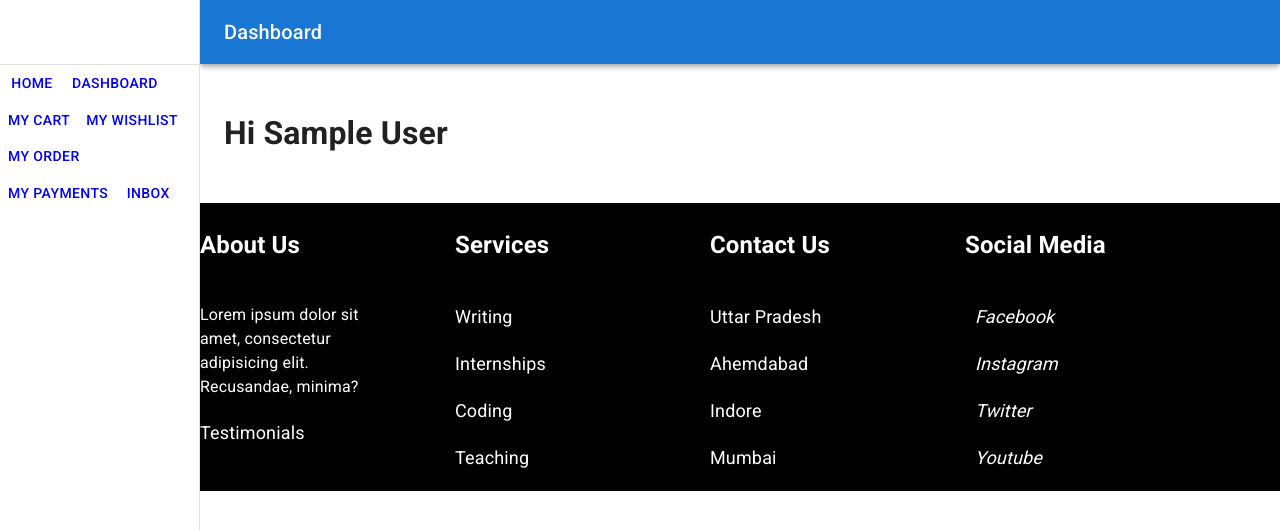
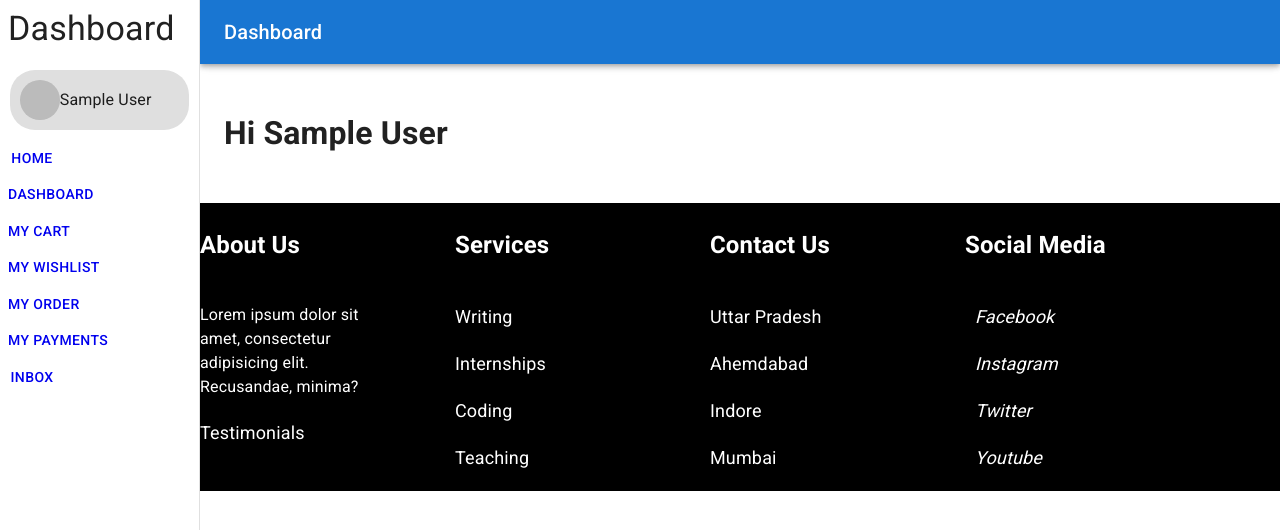
Before and after one commit to mr-samsul-alam/Deal-n-Sale, a React (Create React App) app: page /dashboard in a window 1280 px wide. Shown: the top 530 px of the page. Built offline with nearby package versions, Linux system fonts and the light colour scheme; no server answers; sample sign-in values are in the browser's storage.

Commit message:
dashboard button style

```diff
--- a/src/Pages/DashBoard/Dashboard/Dashboard.js
+++ b/src/Pages/DashBoard/Dashboard/Dashboard.js
@@ -6,18 +6,13 @@ import CssBaseline from '@mui/material/CssBaseline';
 import Divider from '@mui/material/Divider';
 import Drawer from '@mui/material/Drawer';
 import IconButton from '@mui/material/IconButton';
-import InboxIcon from '@mui/icons-material/MoveToInbox';
-import List from '@mui/material/List';
-import ListItem from '@mui/material/ListItem';
-import ListItemIcon from '@mui/material/ListItemIcon';
-import ListItemText from '@mui/material/ListItemText';
-import MailIcon from '@mui/icons-material/Mail';
 import MenuIcon from '@mui/icons-material/Menu';
 import Toolbar from '@mui/material/Toolbar';
 import Typography from '@mui/material/Typography';
 import {
     Outlet,
-    Link
+    Link,
+    NavLink
 } from "react-router-dom";
 import { Button } from '@mui/material';
 import UseFireBase from '../../../Hooks/UseFireBase';
@@ -28,22 +23,61 @@ function Dashboard(props) {
     const { window } = props;
     const [mobileOpen, setMobileOpen] = React.useState(false);
 
-    const { admin } = UseFireBase();
+    const { admin, user } = UseFireBase();
     const handleDrawerToggle = () => {
         setMobileOpen(!mobileOpen);
     };
 
     const drawer = (
         <div>
-            <Toolbar />
-            <Divider />
-            <Link to="/home"><Button color="inherit">Home</Button></Link>
-            <Link to="/dashboard"><Button color="inherit">Dashboard</Button></Link>
-            <Link to="/dashboard/myCarts"><Button color="inherit">My Cart</Button></Link>
-            <Link to="/dashboard/myWishlists"><Button color="inherit">My WishList</Button></Link>
-            <Link to="/dashboard/myOrders"><Button color="inherit">My Order</Button></Link>
-            <Link to="/dashboard/myPayments"><Button color="inherit">My Payments</Button></Link>
-            <Link to="/dashboard/inbox"><Button color="inherit">Inbox</Button></Link>
+
+            <Typography variant="h4" component="div" sx={{ p: 1 }} gutterBottom  >
+                Dashboard
+            </Typography>
+
+            <Box style={{ display: 'flex', flexDirection: 'row', alignItems: 'center', padding: '10px', margin: '10px', borderRadius: '25px', backgroundColor: '#DFDFDF' }}>
+                <img src={user?.photoURL} alt="" style={{ borderRadius: '50%', width: '25%' }} />
+                <Typography>
+                    {user?.displayName}
+                </Typography>
+            </Box>
+            <NavLink
+                style={{ textDecoration: 'none', display: "block" }}
+                to="/home">
+                <Button color="inherit">Home</Button>
+            </NavLink>
+            <NavLink
+                style={{ textDecoration: 'none', display: "block" }}
+                to="/dashboard">
+                <Button color="inherit">Dashboard</Button>
+            </NavLink>
+
+            <NavLink
+                style={{ textDecoration: 'none', display: "block" }}
+                to="/dashboard/myCarts">
+                <Button color="inherit">My Cart</Button>
+            </NavLink>
+
+            <NavLink
+                style={{ textDecoration: 'none', display: "block" }}
+                to="/dashboard/myWishlists">
+                <Button color="inherit">My WishList</Button>
+            </NavLink>
+            <NavLink
+                style={{ textDecoration: 'none', display: "block" }}
+                to="/dashboard/myOrders">
+                <Button color="inherit">My Order</Button>
+            </NavLink>
+            <NavLink
+                style={{ textDecoration: 'none', display: "block" }}
+                to="/dashboard/myPayments">
+                <Button color="inherit">My Payments</Button>
+            </NavLink>
+            <NavLink
+                style={{ textDecoration: 'none', display: "block" }}
+                to="/dashboard/inbox">
+                <Button color="inherit">Inbox</Button>
+            </NavLink>
             {admin && <Box>
                 <Link to={`/dashboard/makeAdmin`}><Button color="inherit">Make Admin</Button></Link>
                 <Link to={`/dashboard/addProducts`}><Button color="inherit">Add Products</Button></Link>
```
